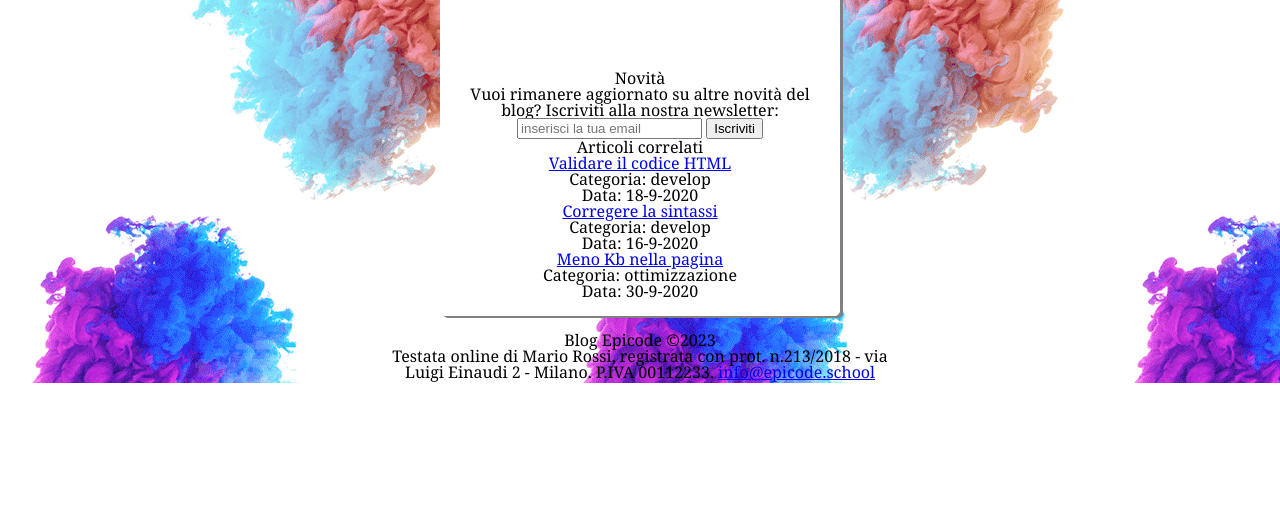
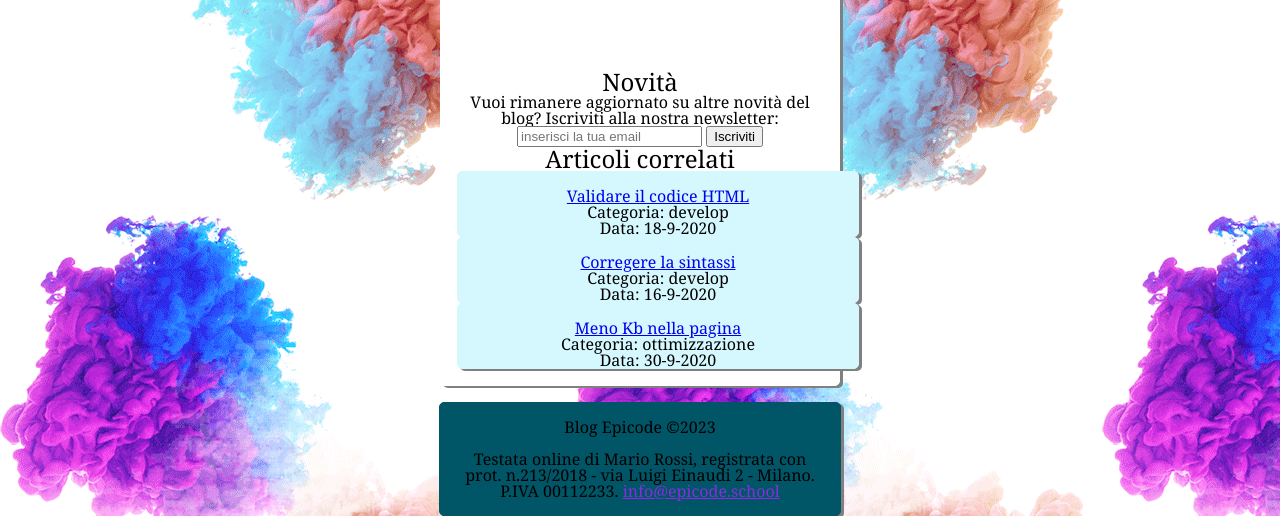
Before and after one commit to PernaGiuseppe/U1-W1-D4, a plain HTML site: page index.html in a window 1280 px wide. Shown: the part 1032-1548 px from the top of the page. Before the commit the page ends 1415 px from the top, so only its background shows below. Drawn offline with Linux system fonts and the light colour scheme; grey boxes are pictures that could not be loaded.

Commit message:
final changes, unfinished project

```diff
--- a/assets/css/style.css
+++ b/assets/css/style.css
@@ -73,5 +73,38 @@ main section article h1 {
 /* FORM */
 
 /* ELEMENTI NELL' ASIDE */
+aside h2 {
+  font-size: 1.5em;
+}
+.articoliaside {
+  border: 1px solid rgb(213, 248, 255);
+  background-color: rgb(213, 248, 255);
+  width: 400px;
+  border-radius: 5px;
+  box-shadow: 3px 2px gray;
+  margin-left: auto;
+  margin-right: auto;
+  padding-top: 1em;
+}
 
 /* FOOTER */
+#lastblock {
+  border: 1px solid rgb(0, 85, 102);
+  background-color: rgb(0, 85, 102);
+  width: 400px;
+  border-radius: 5px;
+  box-shadow: 3px 2px gray;
+  margin-left: auto;
+  margin-right: auto;
+  padding-top: 1em;
+}
+footer span {
+  padding: 1em;
+}
+footer p {
+  padding: 1em;
+}
+footer a {
+  color: blueviolet;
+  font-style: bold;
+}
--- a/index.html
+++ b/index.html
@@ -47,7 +47,7 @@
       <main>
         <section>
           <article>
-            <h1>Come creare un template per i post</h1>
+            <h1>Come creare un <br />template per i post</h1>
             <div id="h3top">
               <h3>
                 <i class="fas fa-pen-square" style="color: #c4c4c4"></i>di Mario
@@ -170,25 +170,32 @@
         <input type="email" placeholder="inserisci la tua email" />
         <button>Iscriviti</button>
         <h2>Articoli correlati</h2>
+        <div class="articoliaside">
           <p><a href="#">Validare il codice HTML</a></p>
           <p>Categoria: develop</p>
           <p>Data: 18-9-2020</p>
+        </div>
+        <div class="articoliaside">
           <p><a href="#">Corregere la sintassi</a></p>
           <p>Categoria: develop</p>
           <p>Data: 16-9-2020</p>
+        </div>
+        <div class="articoliaside">
           <p><a href="#">Meno Kb nella pagina</a></p>
           <p>Categoria: ottimizzazione</p>
           <p>Data: 30-9-2020</p>
+        </div>
       </aside>
     </div>
-
+    <div id="lastblock">
       <footer>
-      <p>Blog Epicode &copy;2023</p>
+        <span>Blog Epicode &copy;2023</span>
         <p>
           Testata online di Mario Rossi, registrata con prot. n.213/2018 - via
           Luigi Einaudi 2 - Milano. P.IVA 00112233.
           <a href="mailto:recipient@example.com">info@epicode.school</a>
         </p>
       </footer>
+    </div>
   </body>
 </html>
```
Lines whose indentation alone changed are shown as unchanged.
